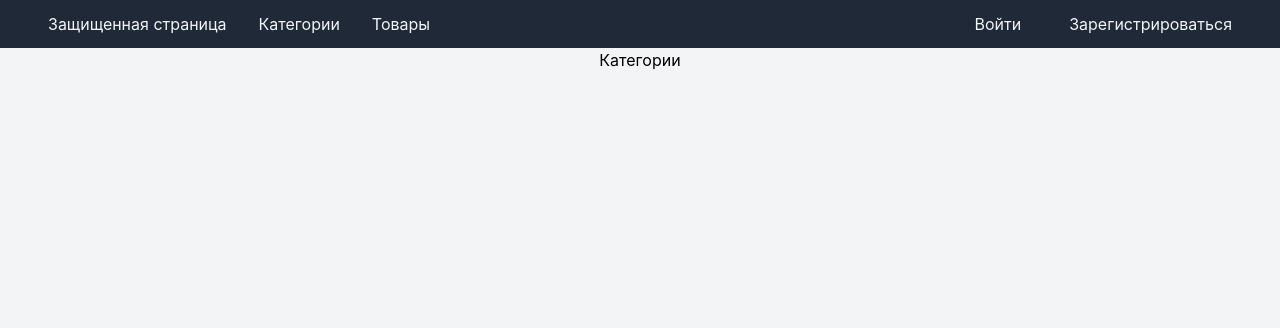
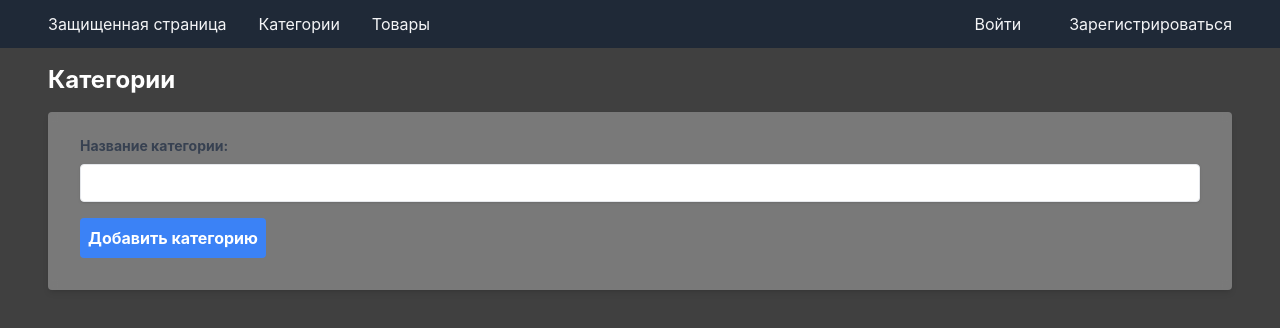
Before and after one commit to StasAnanas666/react-auth, a React (Create React App) app: page /categories in a window 1280 px wide. Shown: the top 328 px of the page. Built offline with nearby package versions, Linux system fonts and the light colour scheme; no server answers.

Commit message:
categories work

```diff
--- a/src/App.js
+++ b/src/App.js
@@ -99,7 +99,10 @@ function App() {
                     <Route path="/register" element={<Register />} />
                     <Route path="/protected" element={<Protected />} />
                     <Route path="/profile" element={<Profile />} />
-                    <Route path="/categories" element={<Categories />} />
+                    <Route
+                        path="/categories"
+                        element={<Categories user={username} />}
+                    />
                     <Route path="/products" element={<Products />} />
                 </Routes>
             </div>
--- a/src/components/Categories.js
+++ b/src/components/Categories.js
@@ -1,5 +1,109 @@
+import { useEffect, useState } from "react";
+import Loader from "./Loader";
+import axios from "axios";
+
+const serverUrl = "http://localhost:5000/categories";
+
 const Categories = () => {
-    return <h1>Категории</h1>
-}
+    const [categoryName, setCategoryName] = useState("");
+    const [categories, setCategories] = useState([]);
+    const [loading, setLoading] = useState(true);
+
+    useEffect(() => {
+        const fetchCategories = async () => {
+            try {
+                const response = await axios.get(serverUrl);
+                if (response.status === 200) {
+                    setCategories(response.data);
+                } else {
+                    console.error("Ошибка загрузки категорий");
+                }
+            } catch (error) {
+                console.error("Ошибка: ", error);
+            } finally {
+                setLoading(false);
+            }
+        };
+
+        fetchCategories();
+    }, [categories]);
+
+    const handleAddCategory = async (e) => {
+        e.preventDefault();
+        try {
+            const response = await axios.post(
+                serverUrl,
+                {
+                    name: categoryName,
+                },
+                {
+                    headers: {
+                        Authorization: `Bearer ${localStorage.getItem(
+                            "token"
+                        )}`,
+                    },
+                }
+            );
+            if (response.status === 201) {
+                setCategories([...categories, response.data]);
+            } else {
+                console.error("Ошибка добавления категории");
+            }
+
+        } catch (error) {
+            console.error("Ошибка: ", error);
+        }
+        finally {
+            setCategoryName("");
+        }
+    };
+
+    if (loading) {
+        return <Loader />;
+    }
+
+    return (
+        <div className="w-full grow items-center justify-center px-12 bg-neutral-700 text-white">
+            <h2 className="text-2xl font-bold my-4">Категории</h2>
+
+            <form
+                className="backdrop-blur-sm bg-white/30 shadow-md rounded px-8 pt-6 pb-8 mb-4"
+                onSubmit={handleAddCategory}
+            >
+                <div className="mb-4">
+                    <label
+                        className="block text-gray-700 text-sm font-bold mb-2"
+                        htmlFor="categoryName"
+                    >
+                        Название категории:{" "}
+                    </label>
+                    <input
+                        className="shadow appearance-none border rounded w-full py-2 px-3 text-gray-700 leading-tight focus:outline-none focus:shadow-outline"
+                        type="text"
+                        id="categoryName"
+                        value={categoryName}
+                        onChange={(e) => setCategoryName(e.target.value)}
+                    />
+                </div>
+                <div className="flex items-center">
+                    <button
+                        className="bg-blue-500 hover:bg-blue-700 text-white font-bold p-2 rounded focus:outline-none focus:shadow-outline"
+                        type="submit"
+                    >
+                        Добавить категорию
+                    </button>
+                </div>
+            </form>
+
+            <div className="w-full bg-white/30 max-h-80 overflow-y-auto rounded mt-16">
+            <ul className="divide-y divide-gray-100">
+                {categories.map((category) => (
+                    <li className="gap-x-6 py-5 px-8" key={category.id}>{category.name}</li>
+                ))}
+            </ul>
+            </div>
+        </div>
+    );
+};
 
 export default Categories;
--- a/src/components/Menu.jsx
+++ b/src/components/Menu.jsx
@@ -21,7 +21,7 @@ const Menu = ({
     };
 
     return (
-        <nav className="px-12 py-3 bg-gray-800 w-full sticky top-0">
+        <nav className="px-12 py-3 bg-gray-800 w-full sticky top-0 z-10">
             <ul className="flex justify-between items-center">
                 <li>
                     <NavLink to="/protected" className="text-gray-100 mr-8">
```
Also changed, not shown: 2 other files (tests, documents, lock files or other folders).
